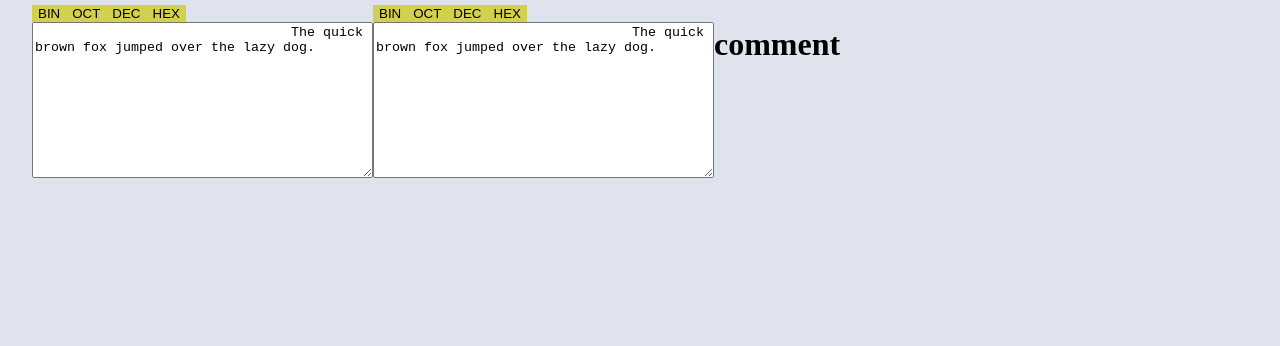
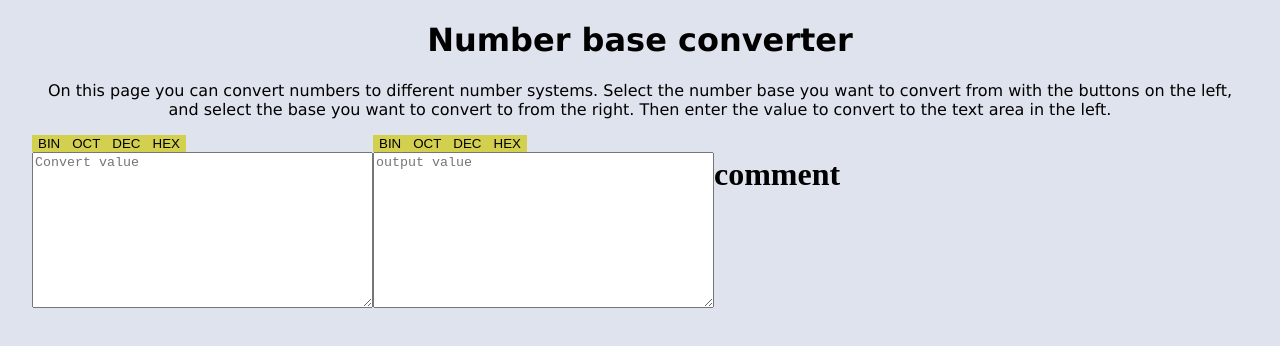
Before and after one commit to pbenipal61/Convocal, a plain HTML site: page src/cnr.html in a window 1280 px wide. Drawn offline with Linux system fonts and the light colour scheme.

Commit message:
added intro to cnr.html, made output text area read only.

```diff
--- a/src/cnr.html
+++ b/src/cnr.html
@@ -10,6 +10,10 @@
 
 </head>
     <body>
+      <div id="intro">
+          <h1>Number base converter</h1>
+          <p>On this page you can convert numbers to different number systems. Select the number base you want to convert from with the buttons on the left, and select the base you want to convert to from the right. Then enter the value to convert to the text area in the left.</p>
+      </div>
         <div class="flex_container">
             <div class="input_set">
                     <div id="converter_buttons1">
@@ -20,9 +24,7 @@
 
                     </div>
                     <div id="convert_input">
-                            <textarea name="user_input" rows="10" cols="40" id="textarea" oninput="convert()">
-                                The quick brown fox jumped over the lazy dog.
-                            </textarea>
+                            <textarea name="user_input" rows="10" cols="40" id="textarea" oninput="convert()" placeholder="Convert value"></textarea>
                     </div>
 
             </div>
@@ -35,9 +37,8 @@
 
                     </div>
                     <div id="convert_output">
-                                <textarea name="convert_output" rows="10" cols="40">
-                                The quick brown fox jumped over the lazy dog.
-                                </textarea>
+                                <textarea  name="convert_output" rows="10" cols="40" placeholder="output value" readonly></textarea>
+
                     </div>
             </div>
             <div id="comment">
--- a/src/stylesheets/cnr.css
+++ b/src/stylesheets/cnr.css
@@ -4,6 +4,10 @@ body{
     width: 95%;
     background-color: #dfe3ee;
 
+}
+#intro{
+    text-align: center;
+    font-family: Verdana;
 }
 .flex_container{
     display: flex;
```
